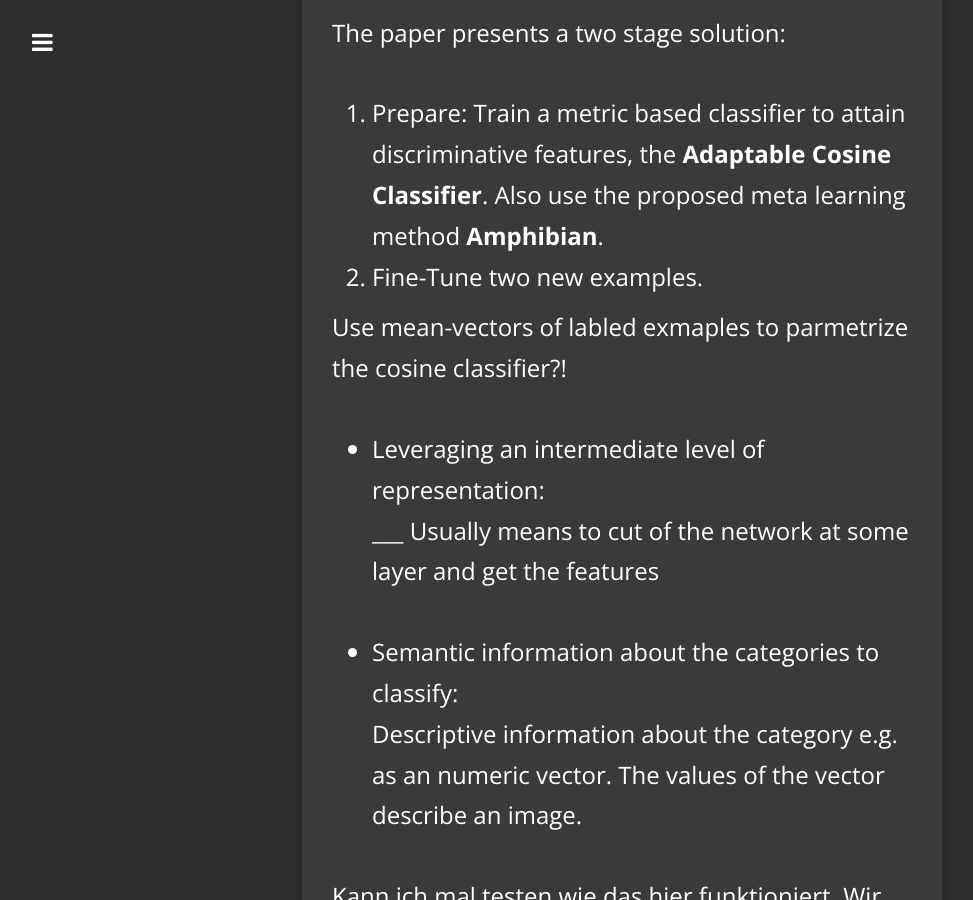
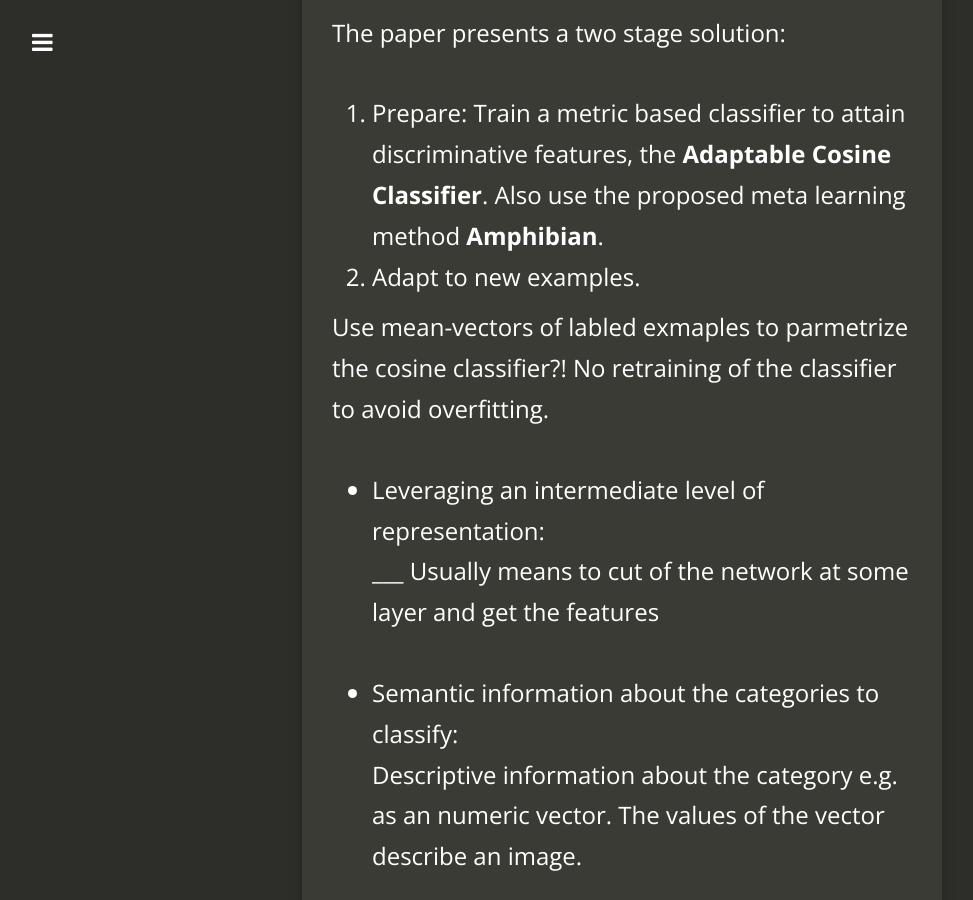
Before and after one commit to KuenstlicheIntelligenz/KuenstlicheIntelligenz.github.io, a Jekyll site: the page built from _posts/2020-01-13-Fast-and-Generalized-Adaption-for-Few-Shot-Learning.md, in a window 1280 px wide and 900 px high, scrolled down 2024 px. Shown: the whole window, without its empty margins (18-991 px from the left). Built offline with Jekyll 4.4.1, drawn with Linux system fonts in a browser that asks for light colours; nearby versions of some CDN libraries.

Commit message:
Small changes

```diff
--- a/_posts/2020-01-13-Fast-and-Generalized-Adaption-for-Few-Shot-Learning.md
+++ b/_posts/2020-01-13-Fast-and-Generalized-Adaption-for-Few-Shot-Learning.md
@@ -37,10 +37,11 @@ while task b suffers accuracy.)
 The paper presents a two stage solution:
 1. Prepare: Train a metric based classifier to attain discriminative features, the **Adaptable Cosine Classifier**.
 Also use the proposed meta learning method **Amphibian**.
-2. Fine-Tune two new examples.
+2. Adapt to new examples.
 
 
 Use mean-vectors of labled exmaples to parmetrize the cosine classifier?!
+No retraining of the classifier to avoid overfitting.
 
 
 
```
